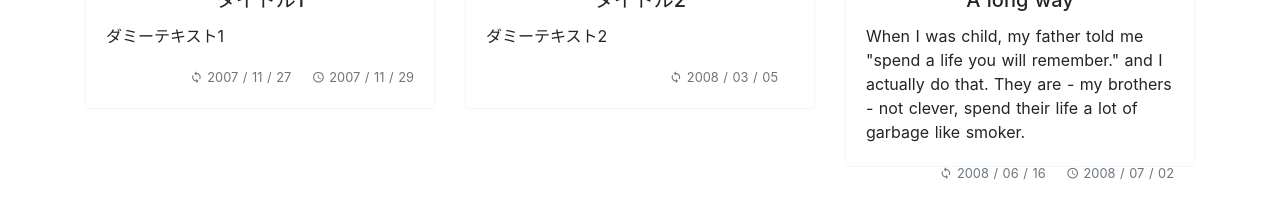
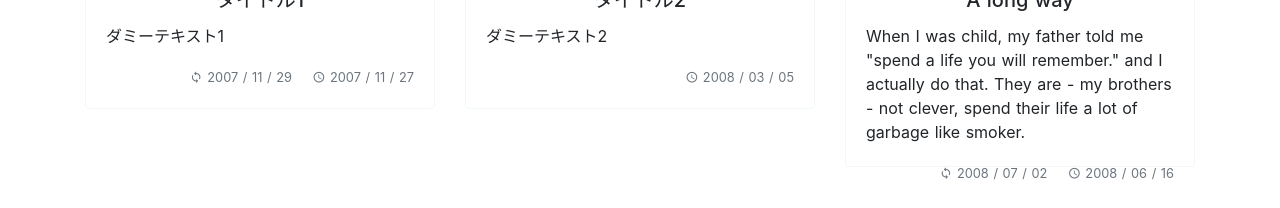
Before and after one commit to rikusen0335/nuxtlog, a Nuxt app: page / in a window 1280 px wide. Shown: the part 592-800 px from the top of the page. Built offline with nearby package versions, Linux system fonts and the light colour scheme.

Commit message:
little fix

```diff
--- a/components/ArticleCard.vue
+++ b/components/ArticleCard.vue
@@ -10,13 +10,13 @@
         </h5>
         <p class="card-text">{{ text }}</p>
         <p class="card-text text-right">
-          <small class="text-muted mr-3">
+          <small v-if="update_date" class="text-muted mr-3">
             <span class="mdi mdi-sync"></span>
+            {{ update_date }}
+          </small>
+          <small class="text-muted">
+            <span class="mdi mdi-clock-outline"></span>
             {{ release_date }}
-          </small>
-          <small v-if="update_date" class="text-muted">
-            <span class="mdi mdi-clock-outline"></span>
-            {{ update_date }}
           </small>
         </p>
       </div>
```
